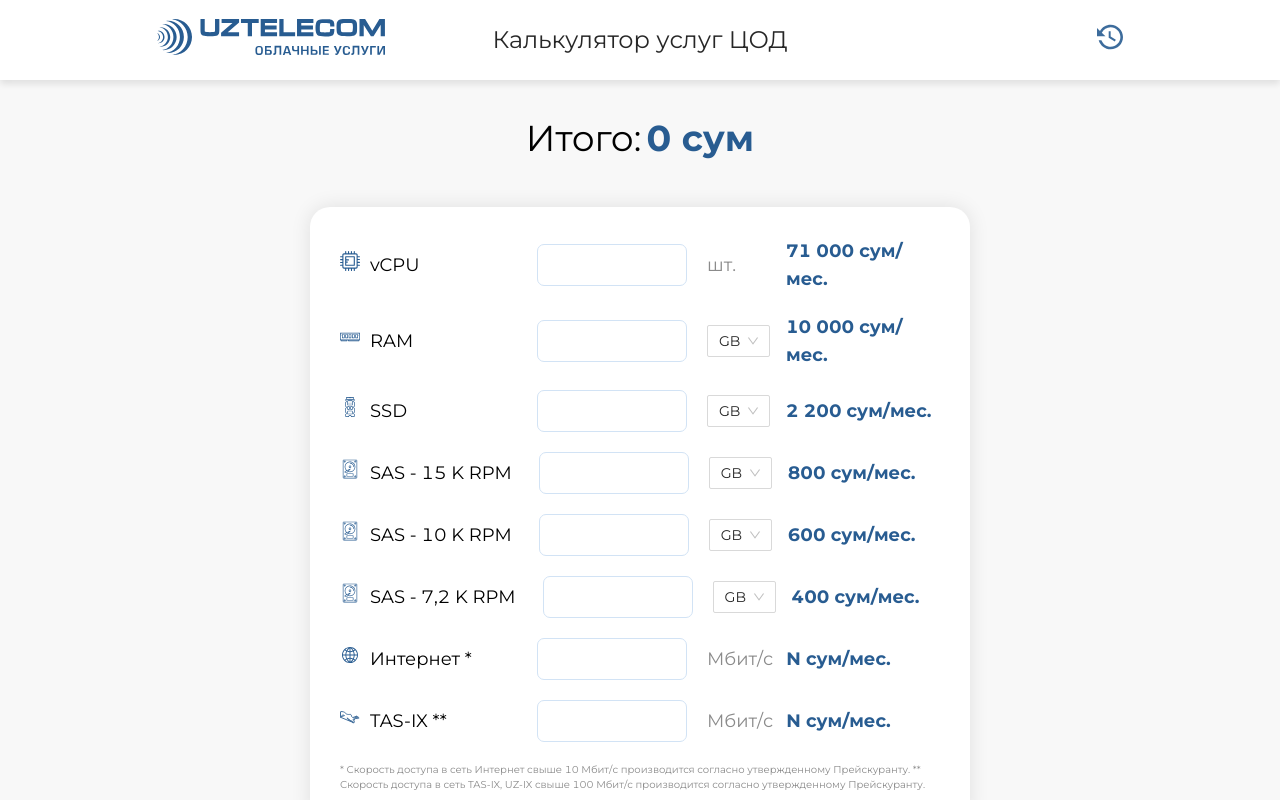
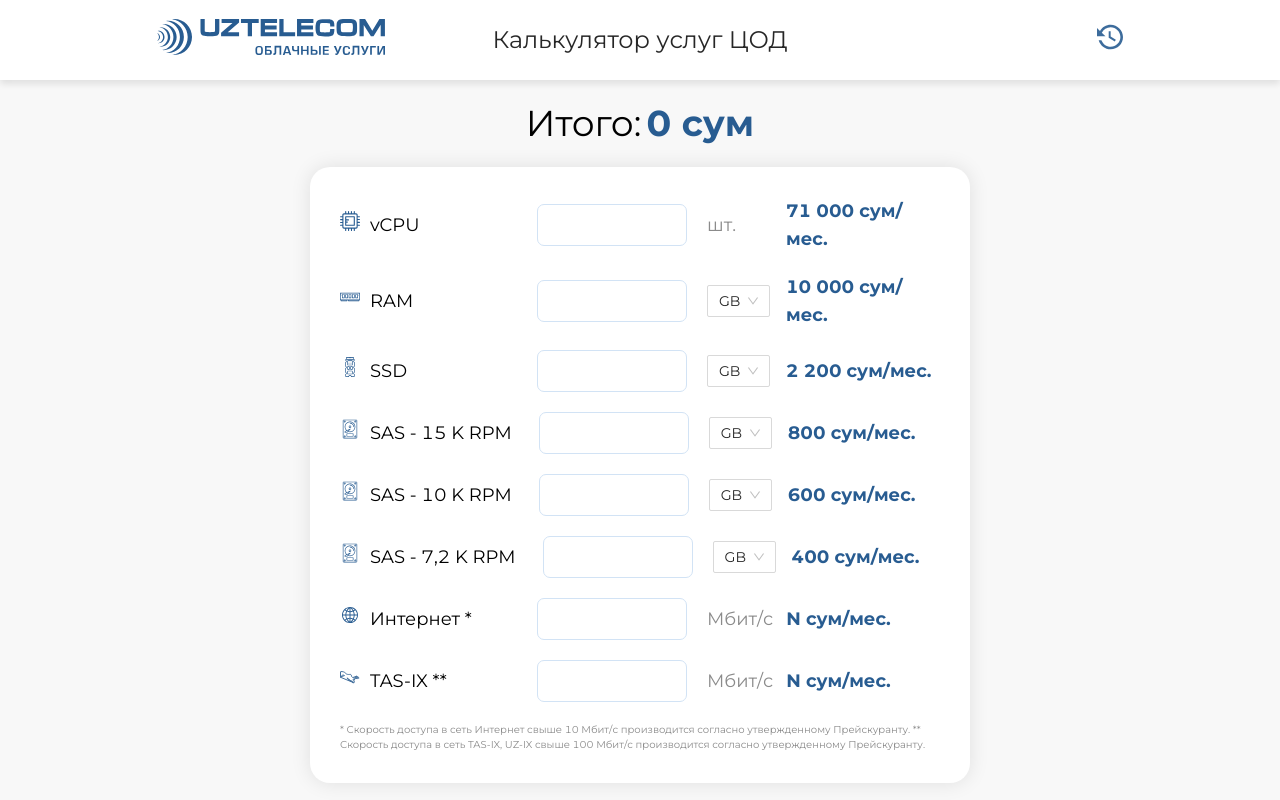
Before and after one commit to TheFunniest/uzonlineCalc, a React (Create React App) app: page / in a window 1280 px wide. Shown: the top 800 px of the page. Built offline with nearby package versions, Linux system fonts and the light colour scheme.

Commit message:
bugs fix

```diff
--- a/src/components/CalcForm/styles.scss
+++ b/src/components/CalcForm/styles.scss
@@ -1,12 +1,12 @@
 .calc {
   min-height: calc(100vh - 80px);
-  padding-bottom: 150px;
+  padding-bottom: 50px;
   background-color: #f8f8f8;
 
   &-overall {
     text-align: center;
-    padding-top: 30px;
-    margin-bottom: 40px;
+    padding-top: 15px;
+    margin-bottom: 15px;
     & span {
       color: #000000;
       font-size: 36px;
```
Also changed, not shown: 1 other file (tests, documents, lock files or other folders).
